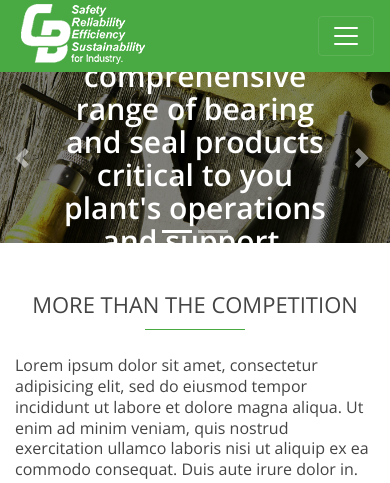
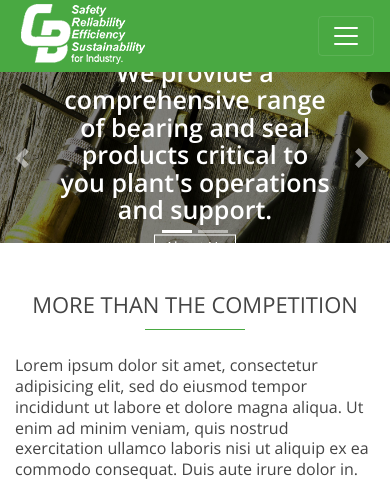
Before and after one commit to pallavirana/canadianbearing, a PHP site: page /index.html in a window 390 px wide. Shown: the part 42-525 px from the top of the page. Run offline with PHP 8.4, Linux system fonts and the light colour scheme; some libraries are stand-ins or nearby versions.

Commit message:
Add files via upload

```diff
--- a/css/navigation.css
+++ b/css/navigation.css
@@ -48,8 +48,6 @@
  nav.navbar .navbar-nav > li > a {
     padding: 5px 10px;
 }
-  .carousel-caption{ left:15%; right:15%;}
-  .carousel-caption h1{ font-size:30px;}
 
   .navbar-nav  {
      display: inline;
@@ -113,9 +111,3 @@
 .navbar-default .navbar-collapse{padding:10px 0}
 
 }
-
-
-
-@media (max-width:640px) {
-
-}
```
